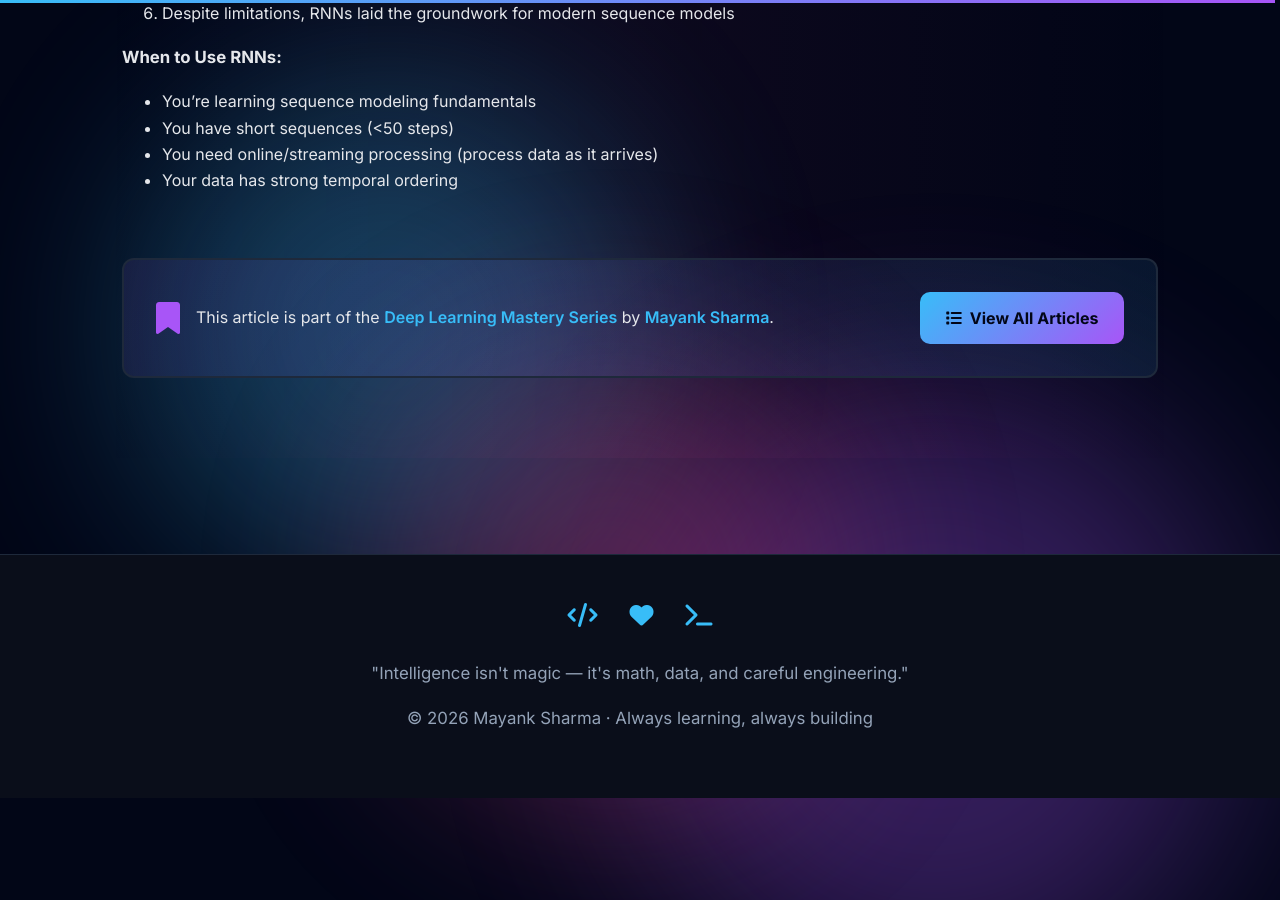
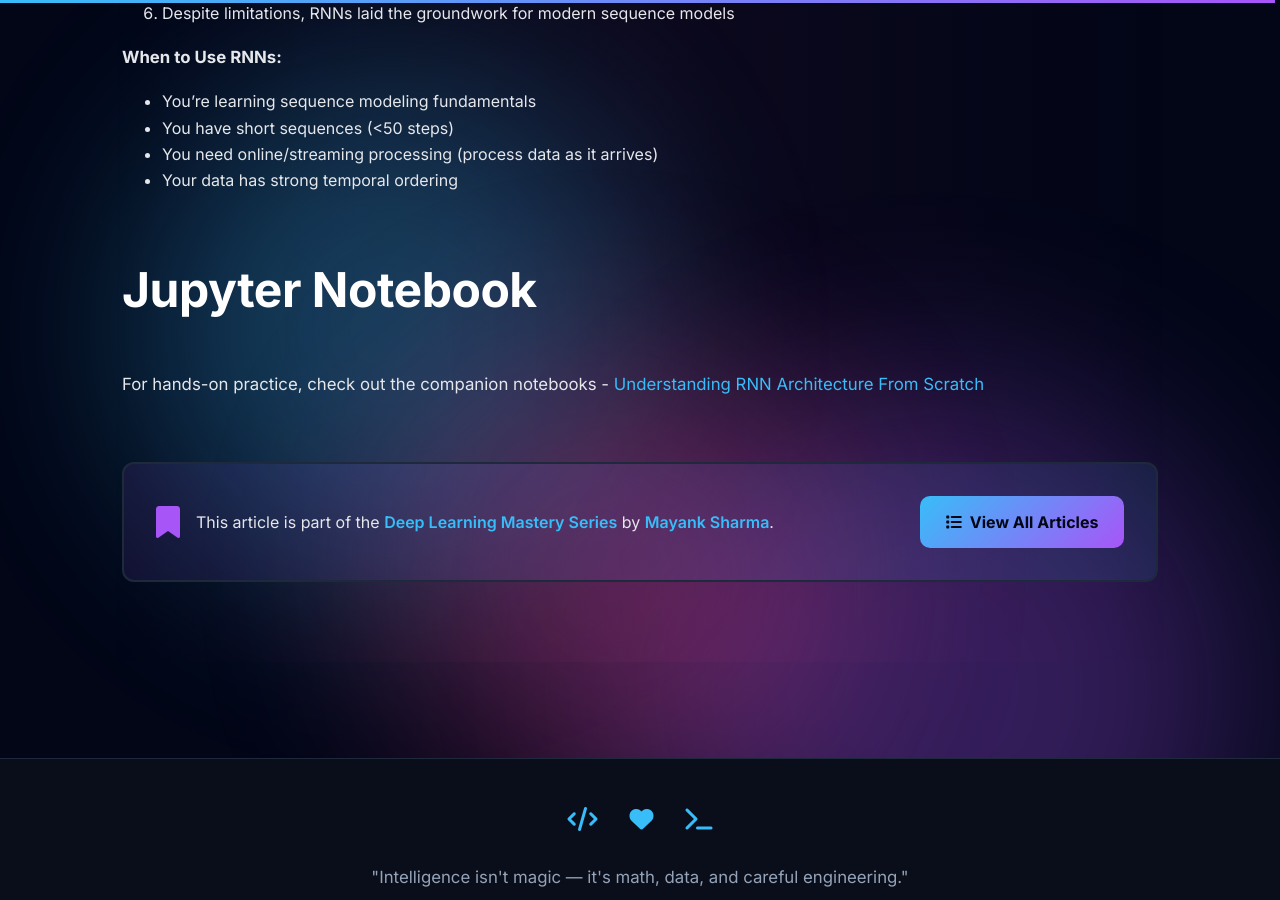
Before and after one commit to mayank1101/mayank1101.github.io, a Jekyll site: the page built from _posts/2025-12-30-rnn.md, in a window 1280 px wide and 900 px high, scrolled down 23851 px. Built offline with Jekyll 4.4.1, drawn with Linux system fonts in a browser that asks for light colours; some of the changed text lies outside the part shown.

Commit message:
added RNN notebook

```diff
--- a/_posts/2025-12-30-rnn.md
+++ b/_posts/2025-12-30-rnn.md
@@ -20,9 +20,9 @@ So, imagine you're watching a movie. To understand what's happening in the curre
 6. [The Vanishing Gradient Problem](#the-vanishing-gradient-problem)
 7. [Types of RNN Architectures](#types-of-rnn-architectures)
 8. [Building an RNN from Scratch](#building-an-rnn-from-scratch)
-9. [Practical Applications of RNNs](#practical-applications-of-rnns)
-10. [Advantages and Limitations](#advantages-and-limitations)
-11. [Conclusion](#conclusion)
+9. [Advantages and Limitations](#advantages-and-limitations)
+10. [Conclusion](#conclusion)
+11. [Jupyter Notebook](#jupyter-notebook)
 
 ## Introduction: Why Sequential Data Matters
 
@@ -860,3 +860,7 @@ Recurrent Neural Networks represent a fundamental breakthrough in handling seque
 - You have short sequences (<50 steps)
 - You need online/streaming processing (process data as it arrives)
 - Your data has strong temporal ordering
+
+## Jupyter Notebook
+
+For hands-on practice, check out the companion notebooks - [Understanding RNN Architecture From Scratch](https://drive.google.com/file/d/1P7fFok2Vp9ZsyqO6UQagrV6V16Sxv4Jt/view?usp=sharing)
```
